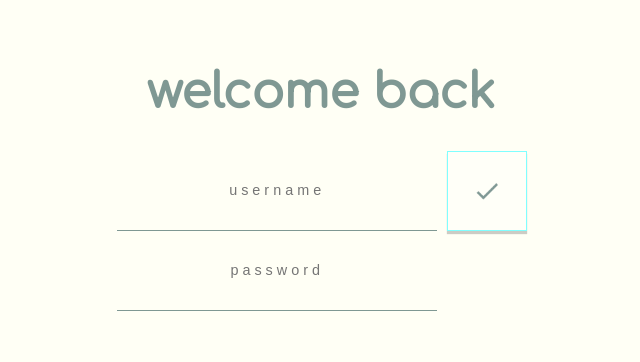
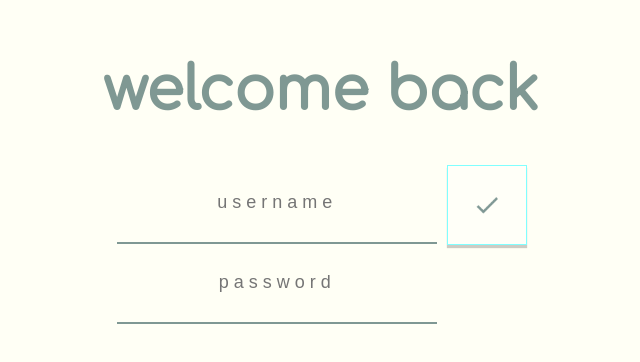
Before and after one commit to OppNHeimer/habit-front, a React (Create React App) app: page /habit100/welcome/login in a window 1280 px wide. Shown: the part 220-582 px from the top of the page, without its empty margins (319-959 px from the left). Built offline with nearby package versions, Linux system fonts and the light colour scheme.

Commit message:
font-size scales

```diff
--- a/src/App/App.js
+++ b/src/App/App.js
@@ -39,6 +39,7 @@ class App extends Component {
       API_URL + 'getBackgroundColor', returnAuthHeader()
     )
     .then(res => {
+      console.log(res.data)
       this.setState({
         backgroundColor: res.data.backgroundColor
       })
--- a/src/index.css
+++ b/src/index.css
@@ -3,3 +3,64 @@ body {
   padding: 0;
   font-family: 'Comfortaa', sans-serif;
 }
+
+@media only screen and (max-width: 2600px) {
+  html {
+      font-size: 155%;
+  }
+}
+@media only screen and (max-width: 2400px) {
+  html {
+      font-size: 150%;
+  }
+}
+@media only screen and (max-width: 2200px) {
+  html {
+      font-size: 145%;
+  }
+}
+@media only screen and (max-width: 2000px) {
+  html {
+      font-size: 140%;
+  }
+}
+@media only screen and (max-width: 1800px) {
+  html {
+      font-size: 135%;
+  }
+}
+@media only screen and (max-width: 1600px) {
+  html {
+      font-size: 130%;
+  }
+}
+@media only screen and (max-width: 1400px) {
+  html {
+      font-size: 125%;
+  }
+}
+@media only screen and (max-width: 1200px) {
+  html {
+      font-size: 120%;
+  }
+}
+@media only screen and (max-width: 1000px) {
+  html {
+      font-size: 115%;
+  }
+}
+@media only screen and (max-width: 800px) {
+  html {
+      font-size: 110%;
+  }
+}
+@media only screen and (max-width: 600px) {
+  html {
+      font-size: 105%;
+  }
+}
+@media only screen and (max-width: 400px) {
+  html {
+      font-size: 100%;
+  }
+}
--- a/src/urls.js
+++ b/src/urls.js
@@ -1,2 +1,2 @@
-export const API_URL = 'https://habit100.herokuapp.com/'
-// export const API_URL = 'http://localhost:3001/'
+// export const API_URL = 'https://habit100.herokuapp.com/'
+export const API_URL = 'http://localhost:3001/'
```
Also changed, not shown: src/App/App.css (line endings or trailing spaces).
